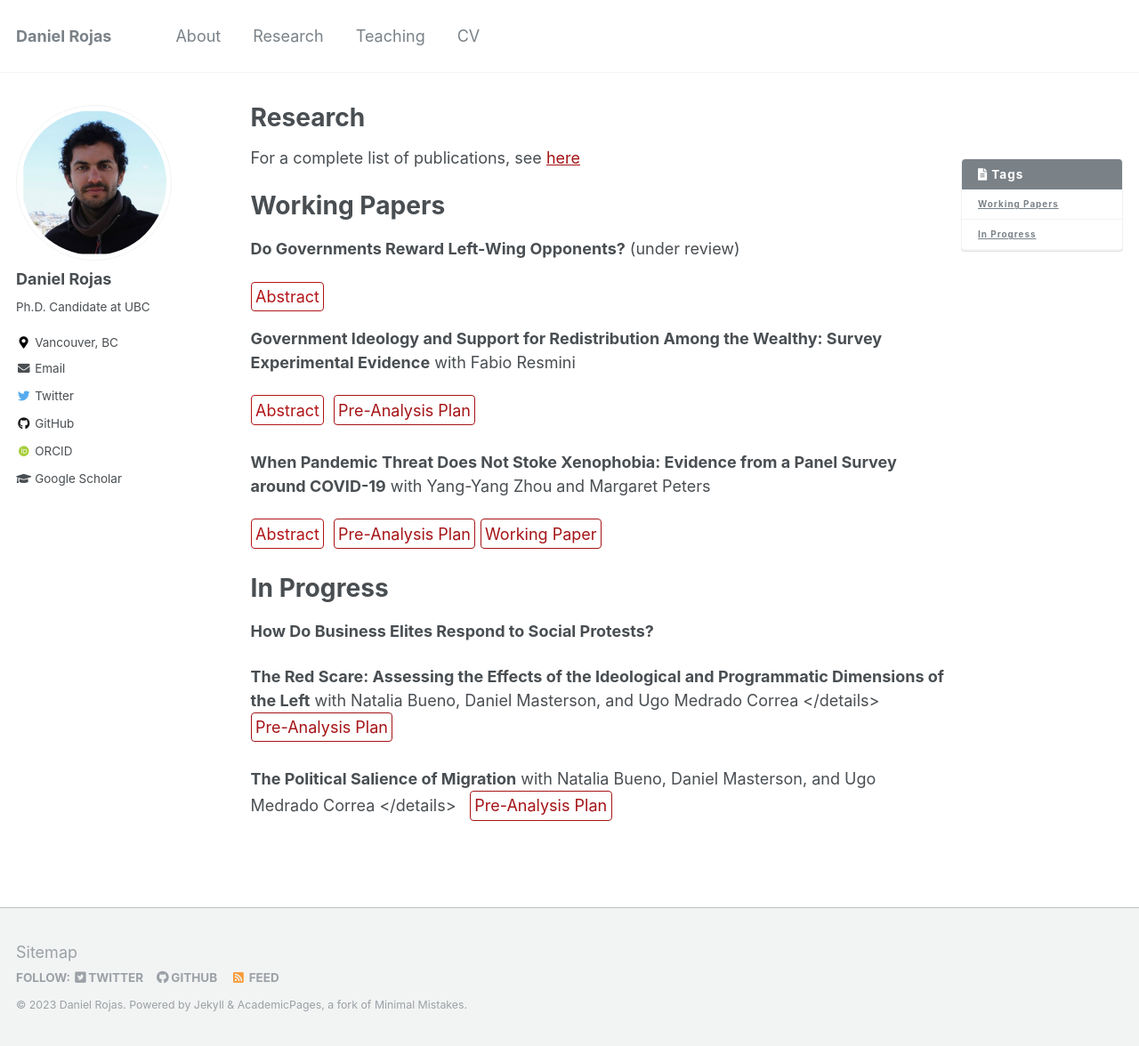
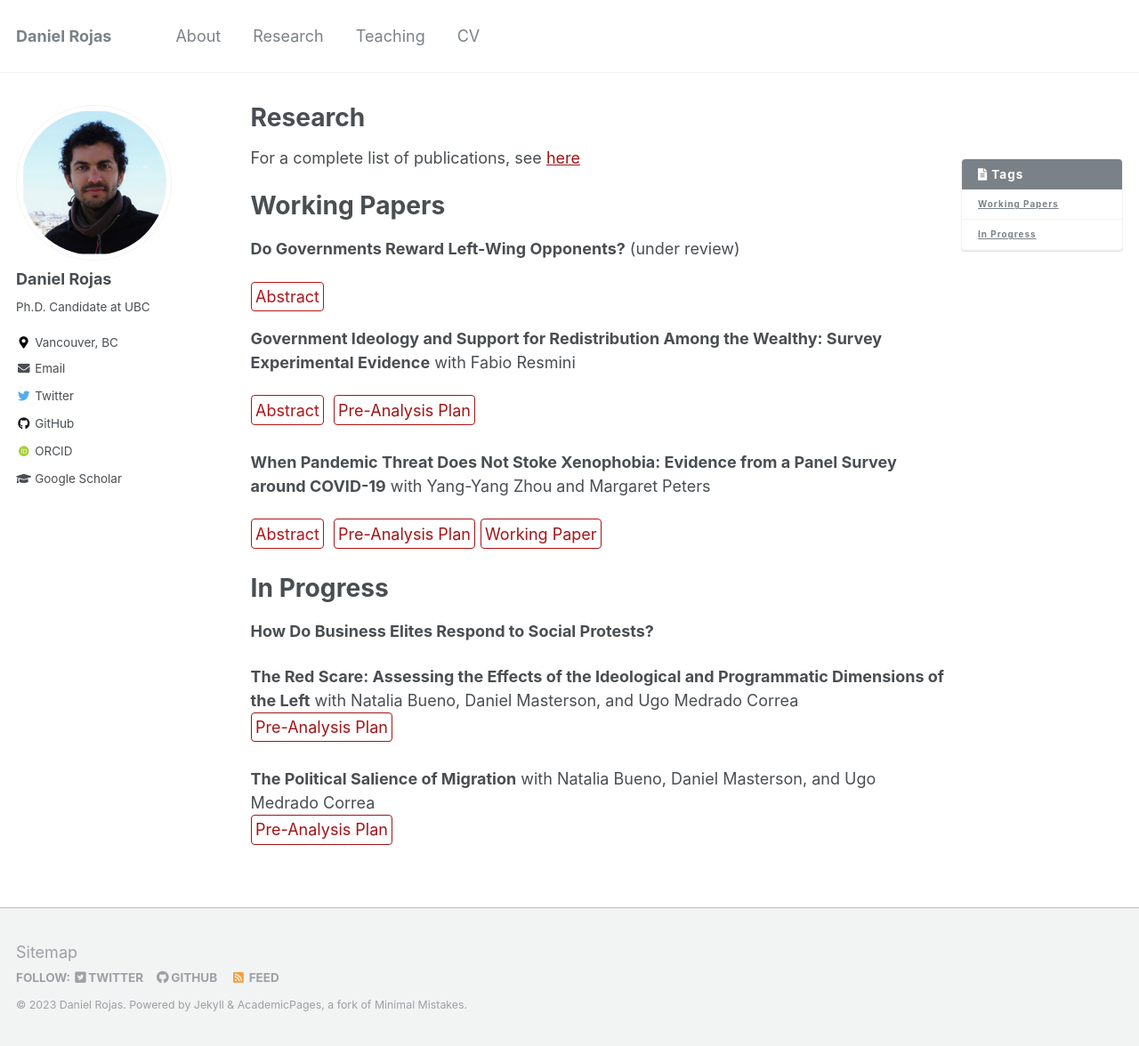
Before and after one commit to danielrojaslozano/danielrojaslozano.github.io, a Jekyll site: the page built from _pages/research.md, in a window 1280 px wide and 1176 px high. Shown: the whole window at 89% size. Built offline with Jekyll 4.4.1, drawn with Linux system fonts in a browser that asks for light colours; some web fonts are replaced.

Commit message:
Update research.md

```diff
--- a/_pages/research.md
+++ b/_pages/research.md
@@ -72,9 +72,9 @@ For a complete list of publications, see [here](https://scholar.google.com/citat
 **How Do Business Elites Respond to Social Protests?**
 
 **The Red Scare: Assessing the Effects of the Ideological and Programmatic Dimensions of the Left** with Natalia Bueno, Daniel Masterson, and Ugo Medrado Correa
-</details> &nbsp;
+<br />
 [Pre-Analysis Plan](https://osf.io/5yrwv){: .btn--research}
 
 **The Political Salience of Migration** with Natalia Bueno, Daniel Masterson, and Ugo Medrado Correa
-</details> &nbsp;
+<br />
 [Pre-Analysis Plan](https://osf.io/uk7qr){: .btn--research}
```
